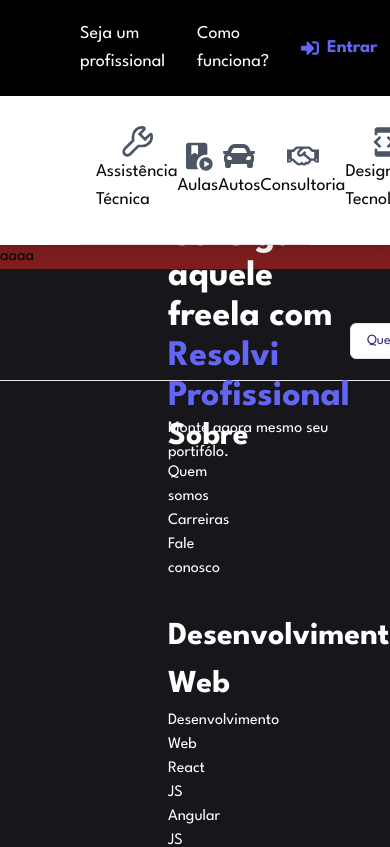
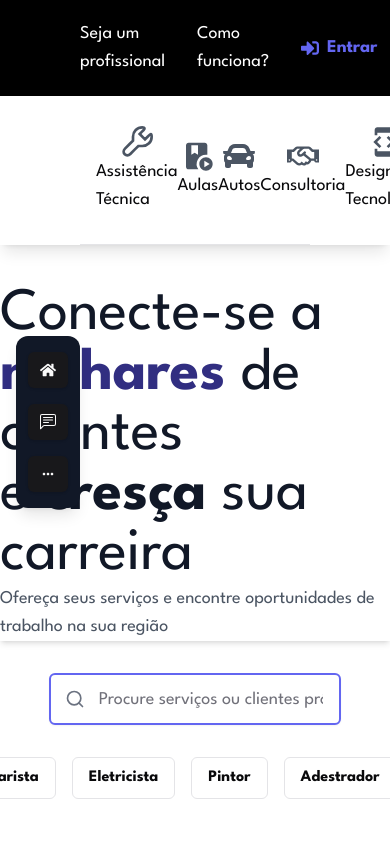
Before and after one commit to eniobatalha/resolvi-web-checkpoint, a Next.js app: page /home in a window 390 px wide. Shown: the top 847 px of the page. Built offline with nearby package versions, Linux system fonts and the light colour scheme.

Commit message:
professional add

```diff
--- a/src/app/home/page.tsx
+++ b/src/app/home/page.tsx
@@ -4,6 +4,7 @@ import Footer from "@/components/organisms/Footer";
 import MenuCompleto from "@/components/organisms/MenuCompleto";
 import MenuCategoria from "@/components/organisms/MenuCategoria";
 import HomeUserNormal from "@/components/organisms/HomeUserNormal";
+import HomeProfessional from "@/components/organisms/HomeProfessional";
 
 const HomePage = () => {
     // Mova o useState para dentro do componente
@@ -14,7 +15,7 @@ const HomePage = () => {
             <div>
                 <MenuCompleto />
                 <MenuCategoria />
-                {user ? <HomeUserNormal /> : <p>aaaa</p>}
+                {user ? <HomeUserNormal /> : <HomeProfessional/>}
             </div>
 
             <Footer />
--- a/src/app/order/page.tsx
+++ b/src/app/order/page.tsx
@@ -2,12 +2,7 @@
 import React from "react";
 import { Input } from "@/components/ui/input";
 import MenuCompleto from "@/components/organisms/MenuCompleto";
-import { FaHome } from "react-icons/fa";
-import { BsChatLeftText } from "react-icons/bs";
-import { MdMoreHoriz } from "react-icons/md";
 import { FiSearch } from "react-icons/fi";
-import { Button } from "@/components/ui/button";
-import HeroSection from "@/components/organisms/HeroSection";  // Importando o HeroSection
 import TagsPopulares from "@/components/organisms/TagsPopulares";
 import Menu from "@/components/organisms/MenuAside";  // Importando MenuCategoria
 import { CarouselWorkers } from "@/components/organisms/CarouselWorkers";
--- /dev/null
+++ b/src/components/organisms/HeroSectionProfessional.tsx
@@ -0,0 +1,31 @@
+"use client";
+
+import React from "react";
+
+const HeroSectionProfessional: React.FC = () => {
+    return (
+        <div className="flex items-center justify-evenly bg-white shadow-md pt-10">
+            {/* Text Content */}
+            <div className="flex flex-col max-w-max">
+                <h1 className="text-6xl text-gray-900">
+                    Conecte-se a <span className="text-indigo-900 font-bold">milhares</span> de clientes <br/>
+                    e <span className="font-bold">cresça</span> sua carreira
+                </h1>
+
+                <span className="text-lg text-gray-600">
+          Ofereça seus serviços e encontre oportunidades de trabalho na sua região
+        </span>
+            </div>
+
+            <div className="hidden lg:block">
+                <img
+                    src="img/professional-hero.png"
+                    alt="Profissional"
+                    className="w-64 h-64 object-cover"
+                />
+            </div>
+        </div>
+    );
+};
+
+export default HeroSectionProfessional;
--- /dev/null
+++ b/src/components/organisms/HomeProfessional.tsx
@@ -0,0 +1,98 @@
+import Menu from "@/components/organisms/Menu";
+import HeroSectionProfessional from "@/components/organisms/HeroSectionProfessional";
+import {FiSearch} from "react-icons/fi";
+import {Input} from "@/components/ui/input";
+import TagsPopulares from "@/components/organisms/TagsPopulares";
+import {CarouselWorkers} from "@/components/organisms/CarouselWorkers";
+import DownloadAppSection from "@/components/organisms/DownloadAppSection";
+import InsetHome1 from "@/components/organisms/InsetHome";
+import ServicesSection from "@/components/organisms/ServicesSection";
+import React from "react";
+
+const HomeProfessional = () => {
+    return (
+        <>
+            <div className="flex min-h-screen">
+                <Menu />
+
+                <main className="flex-1 bg-white overflow-y-auto">
+                    <div className="space-y-8">
+                        {/* Hero Section para Profissionais */}
+                        <HeroSectionProfessional />
+
+                        {/* Barra de Pesquisa */}
+                        <div className="relative flex items-center w-3/4 mx-auto">
+                            <FiSearch className="absolute left-4 text-gray-500" size={20}/>
+                            <Input
+                                type="text"
+                                placeholder="Procure serviços ou clientes próximos"
+                                className="pl-12 pr-4 py-6 text-lg border-2 border-indigo-500 rounded-md focus:ring-2 focus:ring-indigo-500"
+                            />
+                        </div>
+
+                        {/* Tags Populares */}
+                        <TagsPopulares />
+
+                        {/* Serviços Próximos */}
+                        <div className="py-6 mb-4">
+                            <div className="text-center">
+                                <h1 className="text-3xl font-bold text-gray-900">Serviços perto de você</h1>
+                                <h2 className="text-xl text-gray-900 mt-2">Encontre oportunidades de trabalho na sua região</h2>
+                            </div>
+                            <CarouselWorkers/>
+                        </div>
+
+                        {/* Seção de Download do App */}
+                        <div>
+                            <DownloadAppSection/>
+                        </div>
+
+                        {/* Benefícios de Trabalhar com a Resolvi */}
+                        <div className="flex justify-evenly items-center py-5">
+                            <img src="/img/workes-profile.jpg" className="w-[30%]" alt="Profissional Resolvi"/>
+                            <div className="h-[50vh] flex flex-col justify-center">
+                                <h1 className="text-6xl text-gray-900">
+                                    Benefícios de trabalhar com a <span className="text-indigo-900 font-bold">Resolvi</span>
+                                </h1>
+                                <p className="text-lg text-gray-700 mt-4">
+                                    No <span className="font-bold text-indigo-900">Resolvi</span>, você tem:
+                                </p>
+                                <ul className="text-lg text-gray-700 mt-4 list-disc pl-8">
+                                    <li><span className="font-bold text-indigo-900">Visibilidade:</span> Seu perfil é visto por milhares de clientes.</li>
+                                    <li><span className="font-bold text-indigo-900">Autonomia:</span> Defina seus horários, preços e serviços.</li>
+                                    <li><span className="font-bold text-indigo-900">Segurança:</span> Ambiente confiável com avaliações e verificações.</li>
+                                    <li><span className="font-bold text-indigo-900">Oportunidades:</span> Conecte-se a diversos serviços em várias áreas.</li>
+                                </ul>
+                            </div>
+                        </div>
+
+                        {/* Pedidos Frequentes */}
+                        <div>
+                            <div className="text-center">
+                                <h1 className="text-3xl font-bold text-indigo-900">Pedidos mais frequentes</h1>
+                                <h2 className="text-xl text-gray-900 mt-2">Mais de 30 pedidos realizados por dia</h2>
+                            </div>
+                            <CarouselWorkers/>
+                        </div>
+
+                        {/* Dicas para Profissionais */}
+                        <div className="py-6 mb-4">
+                            <div className="text-center">
+                                <h1 className="text-3xl font-bold text-gray-900">Dicas para profissionais</h1>
+                                <h2 className="text-xl text-gray-900 mt-2">Aprenda a se destacar e aumentar suas chances de ser contratado</h2>
+                            </div>
+                            <InsetHome1/>
+                        </div>
+
+                        {/* Seção de Serviços */}
+                        <div>
+                            <ServicesSection/>
+                        </div>
+                    </div>
+                </main>
+            </div>
+        </>
+    );
+};
+
+export default HomeProfessional;
```
Also changed, not shown: public/img/workes-profile.jpg (added).
